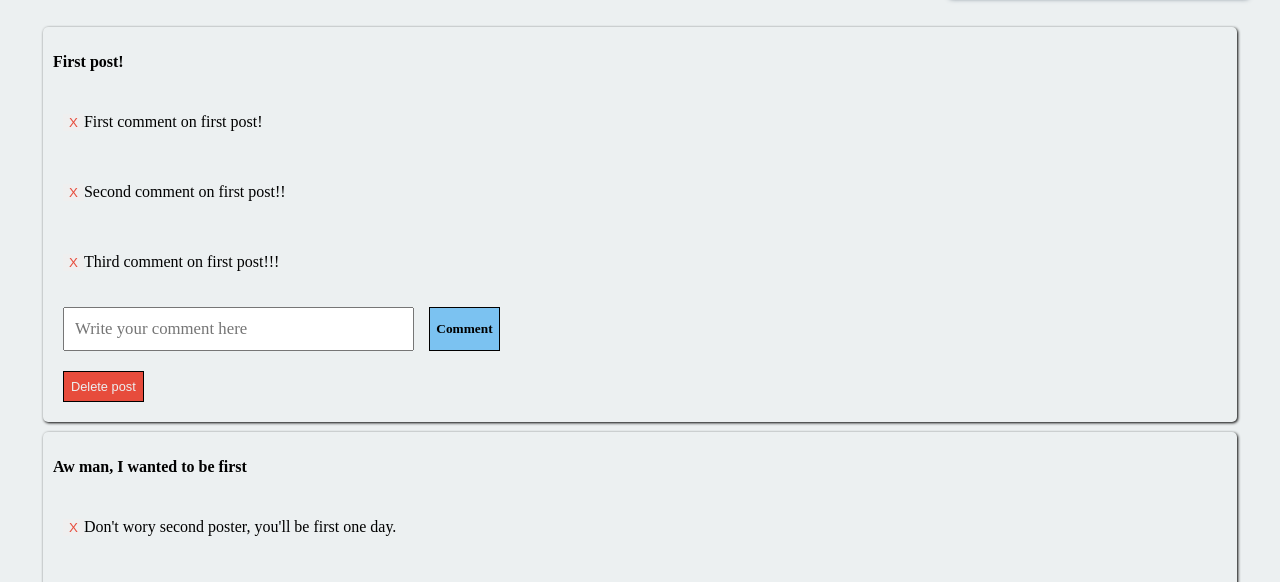
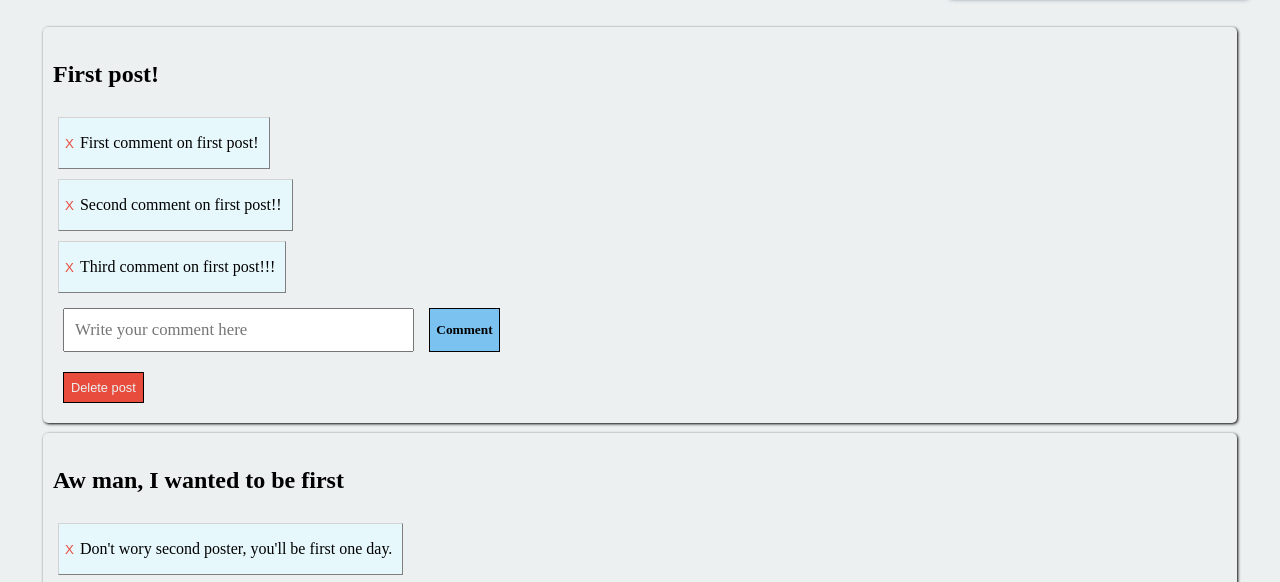
Before and after one commit to IdanShalem/Tweeter, a website: page index.html in a window 1280 px wide. Shown: the part 170-752 px from the top of the page. Drawn offline with nearby package versions, Linux system fonts and the light colour scheme; a web font is replaced by a local one.

Commit message:
changed style

```diff
--- a/style.css
+++ b/style.css
@@ -56,11 +56,16 @@ body{
 
 .post-text{
     font-weight: bold;
+    font-size: 1.5em;
 }
 
 .comments{
     margin-left: 10px;
-    margin: 10px;
+    margin: 5px;
+    justify-self: start;
+    background-color: rgb(231, 248, 253);
+    padding-right: 10px;
+    border: 1.2px outset rgb(211, 211, 211);
 }
 
 .comment{
@@ -89,6 +94,9 @@ body{
     font-family: 'Balthazar', serif;
     font-weight: bold;
 }
+.comment-btn:active{
+    background-color: #3b80ad;
+}
 
 .delete{
     cursor: pointer;
@@ -102,10 +110,15 @@ body{
     outline: none;
     justify-self: start;
 }
+.delete:active{
+    background-color: #a82a1c;
+    color: black;
+}
 
 .delete-comment{
     cursor: pointer;
     color: #e74c3c;
     border: none;
     outline: none;
+    background-color: transparent;
 }
```
